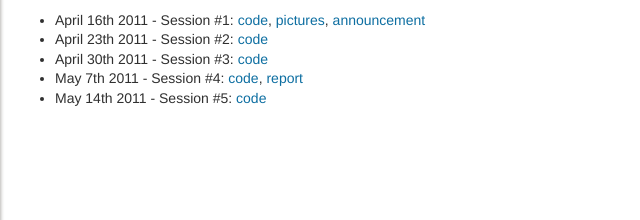
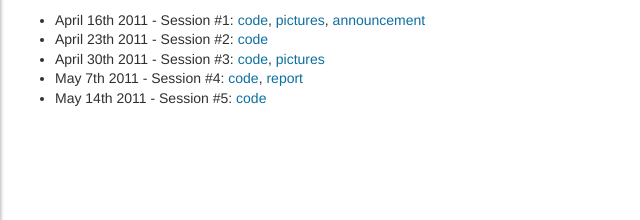
Before and after one commit to HaNoiCodingDojo/hanoicodingdojo.github.com, a plain HTML site: page index.html in a window 1280 px wide. Shown: the part 480-700 px from the top of the page, 0-640 px from the left. Drawn offline with Linux system fonts and the light colour scheme.

Commit message:
Add some informations

```diff
--- a/index.html
+++ b/index.html
@@ -58,7 +58,7 @@ There are usually two styles of exercices :</p>
 <ul>
 <li>April 16th 2011 - Session #1: <a href="https://github.com/HaNoiCodingDojo/HNCDSession1">code</a>, <a href="http://www.flickr.com/photos/sergestinckwich/sets/72157626521205638/">pictures</a>, <a href="http://blog.hanoilug.org/?p=123">announcement</a></li>
 <li>April 23th 2011 - Session #2: <a href="https://github.com/HaNoiCodingDojo/HNCDSession2">code</a></li>
-<li>April 30th 2011 - Session #3: <a href="https://github.com/HaNoiCodingDojo/HNCDSession3">code</a></li>
+<li>April 30th 2011 - Session #3: <a href="https://github.com/HaNoiCodingDojo/HNCDSession3">code</a>, <a href="http://www.flickr.com/photos/vuhung/sets/72157626622094652/">pictures</a></li>
 <li>May 7th 2011 - Session #4: <a href="https://github.com/HaNoiCodingDojo/HNCDSession4">code</a>, <a href="http://blog.hanoilug.org/?p=124">report</a></li>
 <li>May 14th 2011 - Session #5: <a href="https://github.com/HaNoiCodingDojo/HNCDSession5">code</a></li>
 </ul>
```
Also changed, not shown: 1 other file.
